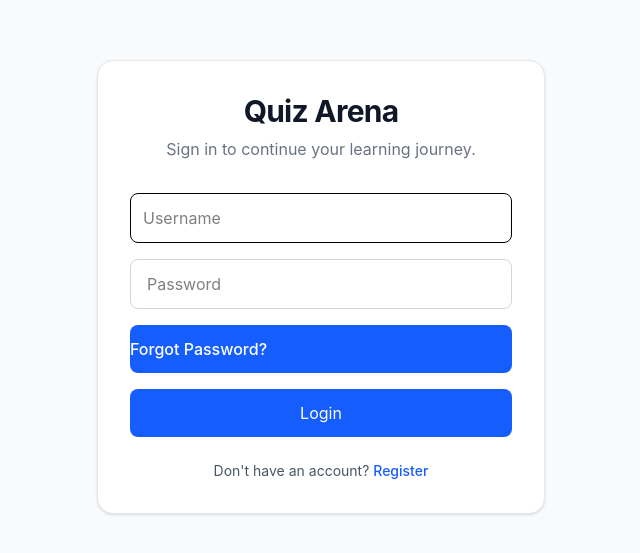
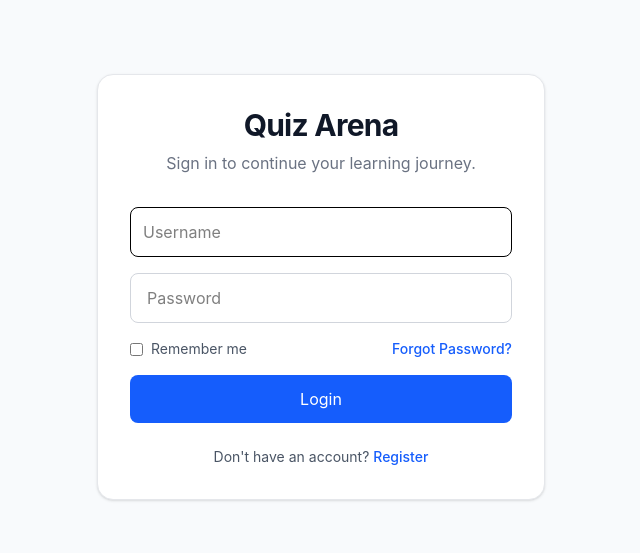
Before and after one commit to Harrydagar/engineering-quiz-arena, a React (Vite) app in the folder frontend/: page / in a window 1280 px wide. Shown: the part 113-666 px from the top of the page, without its empty margins (319-959 px from the left). Built offline with nearby package versions, Linux system fonts and the light colour scheme.

Commit message:
chore: prepare frontend for deployment

```diff
--- a/frontend/src/pages/Login.jsx
+++ b/frontend/src/pages/Login.jsx
@@ -96,10 +96,15 @@ function Login() {
             required
           />
 
-          <div className="flex justify-end">
+          <div className="flex items-center justify-between text-sm">
+            <label className="flex items-center gap-2 text-gray-600">
+              <input type="checkbox" className="rounded" />
+              Remember me
+            </label>
+
             <Link
               to="/forgot-password"
-              className="w-full rounded-lg bg-blue-600 py-3 font-medium text-white transition-colors duration-200 hover:bg-blue-700 disabled:cursor-not-allowed disabled:opacity-50"
+                className="font-medium text-blue-600 hover:underline"
             >
               Forgot Password?
             </Link>
```
Also changed, not shown: 10 other files (tests, documents, lock files or other folders).
